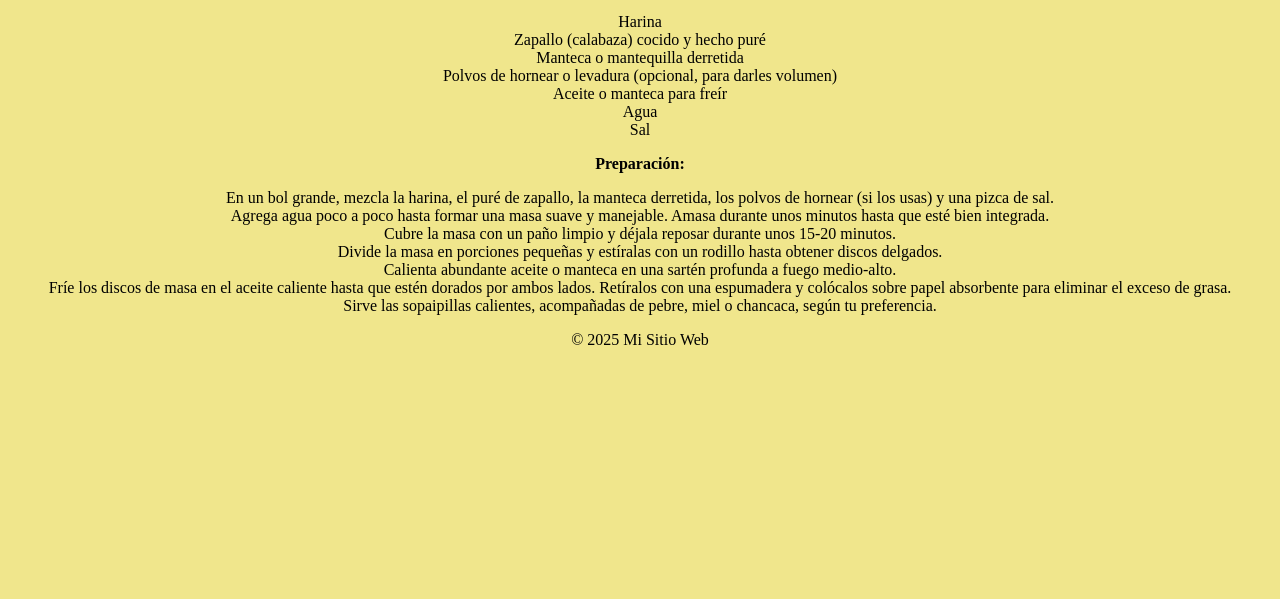
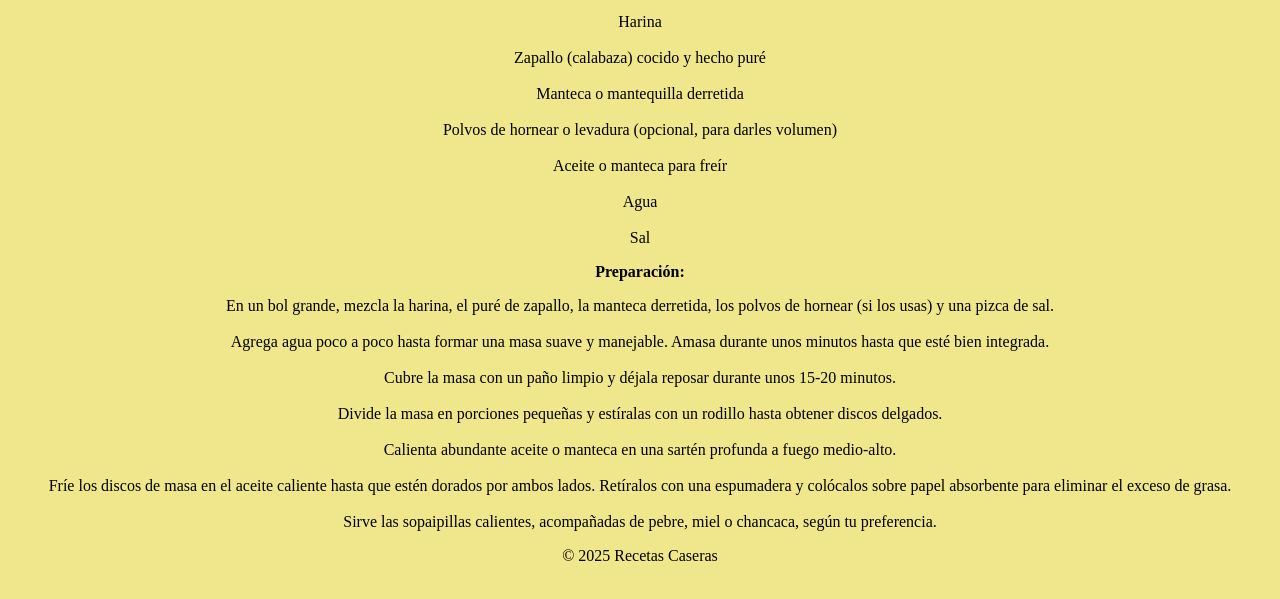
Before and after one commit to charluxz/Web, a plain HTML site: page index.html in a window 1280 px wide. Shown: the part 87-686 px from the top of the page. Drawn offline with Linux system fonts and the light colour scheme.

Commit message:
Update arrangement of list displaying recipes

```diff
--- a/index.html
+++ b/index.html
@@ -12,11 +12,17 @@
         </p>
         </div>
             <li>Harina</li>
+            <br>
             <li>Zapallo (calabaza) cocido y hecho puré</li>
+            <br>
             <li>Manteca o mantequilla derretida</li>
+            <br>
             <li>Polvos de hornear o levadura (opcional, para darles volumen)</li>
+            <br>
             <li>Aceite o manteca para freír </li>
+            <br>
             <li>Agua</li>
+            <br>
             <li>Sal</li>
         <div>
         <p display="flex" align="center" justify-content="center">
@@ -24,16 +30,22 @@
         </p>
         </div>
             <li>En un bol grande, mezcla la harina, el puré de zapallo, la manteca derretida, los polvos de hornear (si los usas) y una pizca de sal.</li>
+            <br>
             <li>Agrega agua poco a poco hasta formar una masa suave y manejable. Amasa durante unos minutos hasta que esté bien integrada.</li>
+            <br>
             <li>Cubre la masa con un paño limpio y déjala reposar durante unos 15-20 minutos.</li>
+            <br>
             <li>Divide la masa en porciones pequeñas y estíralas con un rodillo hasta obtener discos delgados.</li>
+            <br>
             <li>Calienta abundante aceite o manteca en una sartén profunda a fuego medio-alto.</li>
+            <br>
             <li>Fríe los discos de masa en el aceite caliente hasta que estén dorados por ambos lados. Retíralos con una espumadera y colócalos sobre papel absorbente para eliminar el exceso de grasa.</li>
+            <br>
             <li>Sirve las sopaipillas calientes, acompañadas de pebre, miel o chancaca, según tu preferencia.</li>
         </div>
         <footer>
             <p>
-                &copy; 2025 Mi Sitio Web
+                &copy; 2025 Recetas Caseras
             </p>
         </footer>
     </body>
```
